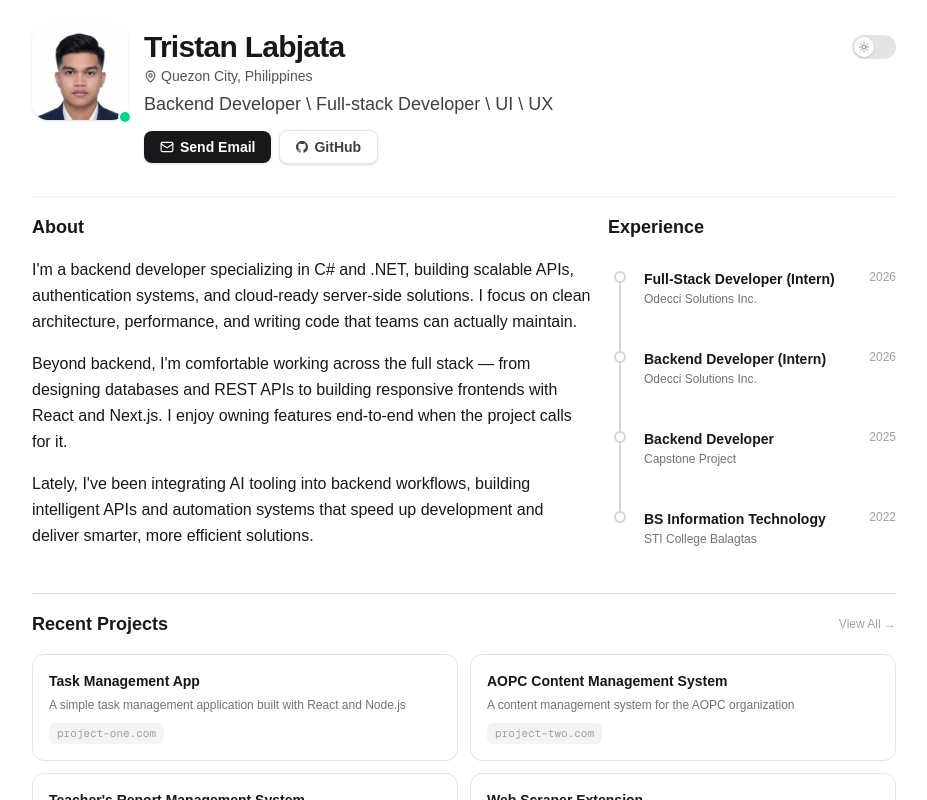
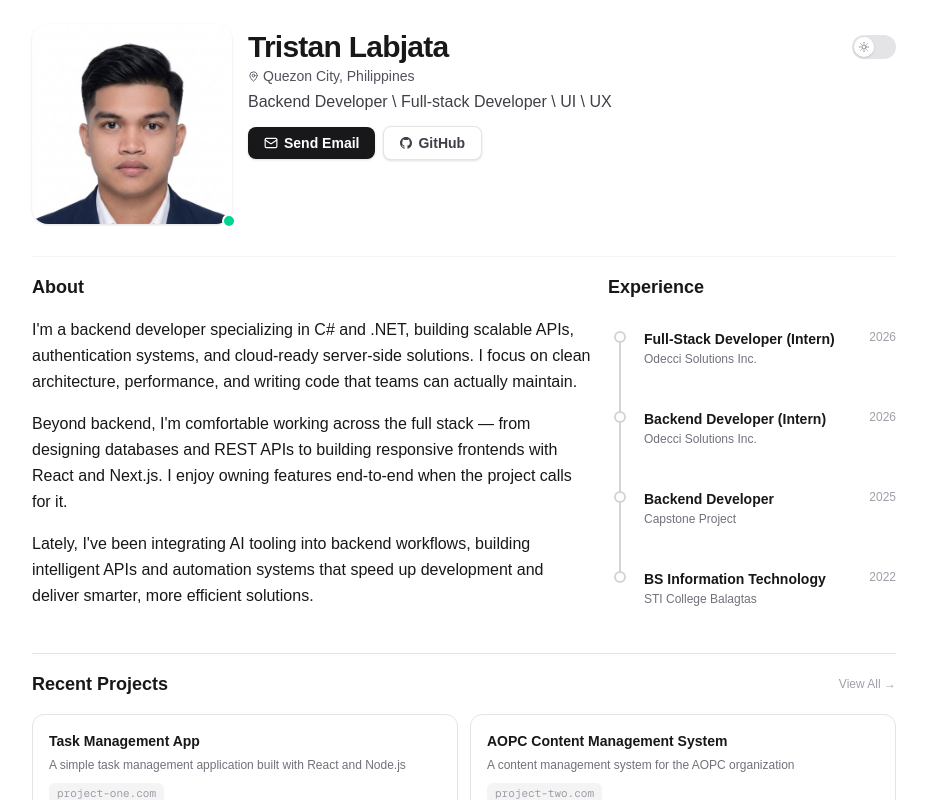
Before and after one commit to Tristanityyyyy/Portfolio, a Next.js app: page / in a window 1280 px wide. Shown: the top 800 px of the page, without its empty margins (176-1103 px from the left). Built offline with nearby package versions, Linux system fonts and the light colour scheme.

Commit message:
refactor: profile picture on hero section:

```diff
--- a/src/components/Hero.tsx
+++ b/src/components/Hero.tsx
@@ -15,7 +15,7 @@ export default function Hero() {
 
         {/* Avatar */}
         <div className="relative shrink-0">
-          <div className="w-16 h-16 sm:w-24 sm:h-24 rounded-xl sm:rounded-2xl overflow-hidden shadow-sm">
+          <div className="w-24 h-24 sm:w-50 sm:h-50 rounded-xl sm:rounded-2xl overflow-hidden shadow-sm">
             {/* Replace src with your actual photo in /public/profile.png */}
             <img
               src="/profile-tristan.png"
@@ -33,7 +33,7 @@ export default function Hero() {
         <div className="flex flex-col sm:mt-2 gap-1 flex-1 min-w-0">
           {/* Name + Dark mode toggle */}
           <div className="flex items-center justify-between">
-            <h1 className="text-xl sm:text-3xl font-bold text-zinc-900 dark:text-white tracking-tight leading-none">
+            <h1 className="text-2xl sm:text-3xl font-bold text-zinc-900 dark:text-white tracking-tight leading-none">
               Tristan Labjata
             </h1>
             {mounted && (
@@ -65,12 +65,12 @@ export default function Hero() {
 
           {/* Location */}
           <div className="flex items-center gap-1 text-xs sm:text-sm text-zinc-600 dark:text-zinc-400">
-            <MapPin size={13} />
+            <MapPin size={11} />
             <span>Quezon City, Philippines</span>
           </div>
 
           {/* Role */}
-          <p className="text-sm sm:text-lg font-normal text-zinc-700 dark:text-zinc-300">
+          <p className="text-sm sm:text-base font-normal text-zinc-700 dark:text-zinc-300">
             Backend Developer \ Full-stack Developer \ UI \ UX
           </p>
 
```
